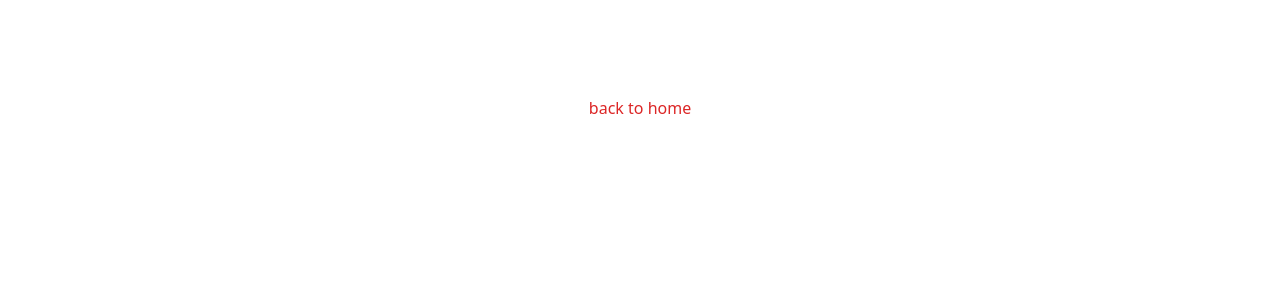
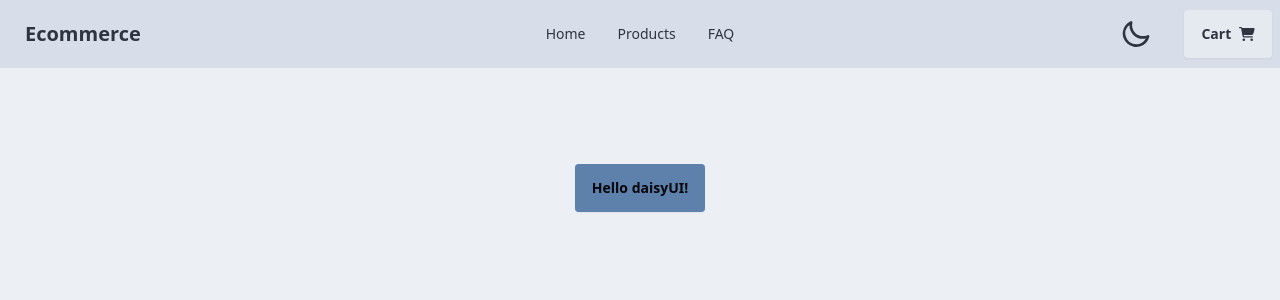
Before and after one commit to rdvid/next-ecommerce, a Next.js app: page /home in a window 1280 px wide. Shown: the top 300 px of the page. Built offline with nearby package versions, Linux system fonts and the light colour scheme.

Commit message:
build switch theme feature in header

```diff
--- a/package.json
+++ b/package.json
@@ -13,6 +13,7 @@
     "@fortawesome/free-solid-svg-icons": "^6.5.1",
     "@fortawesome/react-fontawesome": "^0.2.0",
     "next": "14.1.0",
+    "next-themes": "^0.2.1",
     "react": "^18",
     "react-dom": "^18"
   },
@@ -21,6 +22,7 @@
     "@types/react": "^18",
     "@types/react-dom": "^18",
     "autoprefixer": "^10.0.1",
+    "daisyui": "^4.6.0",
     "eslint": "^8",
     "eslint-config-next": "14.1.0",
     "postcss": "^8",
--- a/src/components/header.tsx
+++ b/src/components/header.tsx
@@ -0,0 +1,71 @@
+import { faCartShopping } from "@fortawesome/free-solid-svg-icons/faCartShopping";
+import { FontAwesomeIcon } from "@fortawesome/react-fontawesome";
+import { useTheme } from "next-themes";
+import Link from "./link";
+
+function changeTheme(){
+
+}
+
+export default function Header(){
+
+    const {theme, setTheme} = useTheme();
+
+    return(
+        <div className="navbar bg-base-300">
+            <div className="navbar-start">
+                <div className="dropdown">
+                    <div tabIndex={0} role="button" className="btn btn-ghost lg:hidden">
+                        <svg xmlns="http://www.w3.org/2000/svg" className="h-5 w-5" fill="none" viewBox="0 0 24 24" stroke="currentColor"><path strokeLinecap="round" strokeLinejoin="round" strokeWidth="2" d="M4 6h16M4 12h8m-8 6h16" /></svg>
+                    </div>
+                    <ul tabIndex={0} className="menu menu-sm dropdown-content mt-3 z-[1] p-2 shadow bg-base-100 rounded-box w-52">
+                        <li><a>Item 1</a></li>
+                        <li>
+                            <a>Parent</a>
+                            <ul className="p-2">
+                                <li><a>Submenu 1</a></li>
+                                <li><a>Submenu 2</a></li>
+                            </ul>
+                        </li>
+                        <li><a>Item 3</a></li>
+                    </ul>
+                </div>
+                <a className="btn btn-ghost text-xl">Ecommerce</a>
+            </div>
+            <div className="navbar-center hidden lg:flex">
+                <ul className="menu menu-horizontal px-1">
+                    <li><Link href='/home'>Home</Link></li>
+                    <li>
+                        {/* <details>
+                            <summary>Products</summary>
+                            <ul className="p-2">
+                                <li><a>Submenu 1</a></li>
+                                <li><a>Submenu 2</a></li>
+                            </ul>
+                        </details> */}
+                        <Link href="/products">Products</Link>
+                    </li>
+                    <li><Link href="/faq">FAQ</Link></li>
+                </ul>
+            </div>
+            <div className="navbar-end">
+                <label className="swap swap-rotate mx-8">
+                    <input type="checkbox" onClick={(e) => (
+                        theme === "dark" ? (
+                            setTheme("nord")
+                        ): (
+                            setTheme("dark")
+                        )
+                    )}/>
+
+                    {/* sun icon */}
+                    <svg className="swap-on fill-current w-8 h-8" xmlns="http://www.w3.org/2000/svg" viewBox="0 0 24 24"><path d="M5.64,17l-.71.71a1,1,0,0,0,0,1.41,1,1,0,0,0,1.41,0l.71-.71A1,1,0,0,0,5.64,17ZM5,12a1,1,0,0,0-1-1H3a1,1,0,0,0,0,2H4A1,1,0,0,0,5,12Zm7-7a1,1,0,0,0,1-1V3a1,1,0,0,0-2,0V4A1,1,0,0,0,12,5ZM5.64,7.05a1,1,0,0,0,.7.29,1,1,0,0,0,.71-.29,1,1,0,0,0,0-1.41l-.71-.71A1,1,0,0,0,4.93,6.34Zm12,.29a1,1,0,0,0,.7-.29l.71-.71a1,1,0,1,0-1.41-1.41L17,5.64a1,1,0,0,0,0,1.41A1,1,0,0,0,17.66,7.34ZM21,11H20a1,1,0,0,0,0,2h1a1,1,0,0,0,0-2Zm-9,8a1,1,0,0,0-1,1v1a1,1,0,0,0,2,0V20A1,1,0,0,0,12,19ZM18.36,17A1,1,0,0,0,17,18.36l.71.71a1,1,0,0,0,1.41,0,1,1,0,0,0,0-1.41ZM12,6.5A5.5,5.5,0,1,0,17.5,12,5.51,5.51,0,0,0,12,6.5Zm0,9A3.5,3.5,0,1,1,15.5,12,3.5,3.5,0,0,1,12,15.5Z"/></svg>
+
+                    {/* moon icon */}
+                    <svg className="swap-off fill-current w-8 h-8" xmlns="http://www.w3.org/2000/svg" viewBox="0 0 24 24"><path d="M21.64,13a1,1,0,0,0-1.05-.14,8.05,8.05,0,0,1-3.37.73A8.15,8.15,0,0,1,9.08,5.49a8.59,8.59,0,0,1,.25-2A1,1,0,0,0,8,2.36,10.14,10.14,0,1,0,22,14.05,1,1,0,0,0,21.64,13Zm-9.5,6.69A8.14,8.14,0,0,1,7.08,5.22v.27A10.15,10.15,0,0,0,17.22,15.63a9.79,9.79,0,0,0,2.1-.22A8.11,8.11,0,0,1,12.14,19.73Z"/></svg>
+                </label>
+                <a className="btn">Cart <FontAwesomeIcon icon={faCartShopping} /></a>
+            </div>
+        </div>
+    );
+}
--- a/src/layout.tsx
+++ b/src/layout.tsx
@@ -1,7 +1,7 @@
 import type { Metadata } from "next";
 import { Inter } from "next/font/google";
 import './globals.css';
-
+import Header from "./components/header";
 
 const inter = Inter({ subsets: ["latin"] });
 
@@ -20,7 +20,9 @@
 }>) {
   return (
     <html lang="en">
-      <body className={inter.className}>{children}</body>
+      <body className={inter.className}>
+        {children}
+      </body>
     </html>
   );
 }
--- a/src/pages/_app.tsx
+++ b/src/pages/_app.tsx
@@ -1,7 +1,14 @@
 import type { AppProps } from "next/app";
 import '../globals.css';
+import Header from "@/components/header";
+import { ThemeProvider } from "next-themes";
 
 
 export default function App({ Component, pageProps }: AppProps) {
-  return <Component {...pageProps} />
+  return (
+    <ThemeProvider>
+      <Header />
+      <Component {...pageProps} />
+    </ThemeProvider>
+  );
 }
--- a/src/pages/home.tsx
+++ b/src/pages/home.tsx
@@ -1,11 +1,12 @@
-import Link from "../components/link";
+import Head from "next/head";
 
-export default function Page() {
+export default function Home() {
   return (
     <main className="flex min-h-screen flex-col items-center justify-between p-24">
-      <Link href={'/products'}>
-        <h1 className="text-red-600">back to home</h1>
-      </Link>
+      <Head>
+        <title>Home</title>
+      </Head>
+      <button className="btn btn-primary">Hello daisyUI!</button>
     </main>
-  );
-}
+  )
+ }
--- a/tailwind.config.ts
+++ b/tailwind.config.ts
@@ -1,4 +1,5 @@
 import type { Config } from "tailwindcss";
+import daisyui from 'daisyui'
 
 const config: Config = {
   content: [
@@ -13,6 +14,12 @@
       },
     },
   },
-  plugins: [],
+  plugins: [daisyui],
+  daisyui: {
+    themes: [  // list theme you want to use in your project.
+      "nord",
+      "dark",
+    ],
+  },
 };
 export default config;
```
Also changed, not shown: 1 other file (tests, documents, lock files or other folders).
